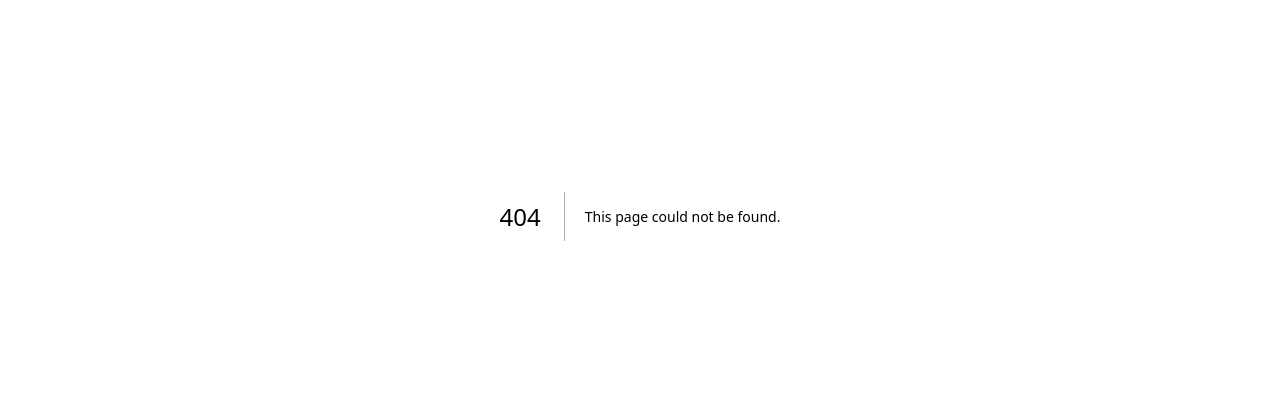
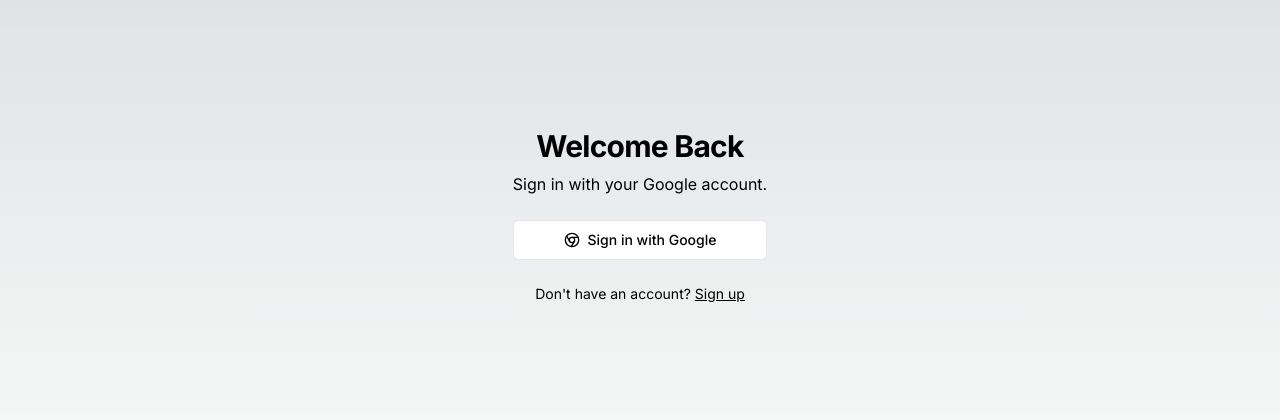
Before and after one commit to ArnabChatterjee20k/Thumbnail-Votes, a Next.js app in the folder ui/: page /signin in a window 1280 px wide. Before the commit this address had no page. Shown: the part 184-604 px from the top of the page. Built offline with nearby package versions, Linux system fonts and the light colour scheme.

Commit message:
feat -- added auth

```diff
--- /dev/null
+++ b/ui/src/app/api/auth/[...nextauth]/route.ts
@@ -0,0 +1,2 @@
+import { handlers } from "@/auth" // Referring to the auth.ts we just created
+export const { GET, POST } = handlers
--- a/ui/src/app/layout.tsx
+++ b/ui/src/app/layout.tsx
@@ -1,6 +1,8 @@
 import type { Metadata } from "next";
 import { Inter } from "next/font/google";
 import "./globals.css";
+import { SessionProvider } from "next-auth/react";
+import { auth } from "@/auth";
 
 const inter = Inter({ subsets: ["latin"] });
 
@@ -16,7 +18,7 @@
 }>) {
   return (
     <html lang="en">
-      <body className={inter.className}>{children}</body>
+      <body className={inter.className}><SessionProvider>{children}</SessionProvider></body>
     </html>
   );
 }
--- a/ui/src/app/page.tsx
+++ b/ui/src/app/page.tsx
@@ -1,113 +1,14 @@
+import { auth } from "@/auth";
+import { SignIn } from "@/components/ui/sign-in";
+
 import Image from "next/image";
 
-export default function Home() {
+export default async  function Home() {
+  const user = await auth()
+  console.log(user)
   return (
     <main className="flex min-h-screen flex-col items-center justify-between p-24">
-      <div className="z-10 w-full max-w-5xl items-center justify-between font-mono text-sm lg:flex">
-        <p className="fixed left-0 top-0 flex w-full justify-center border-b border-gray-300 bg-gradient-to-b from-zinc-200 pb-6 pt-8 backdrop-blur-2xl dark:border-neutral-800 dark:bg-zinc-800/30 dark:from-inherit lg:static lg:w-auto  lg:rounded-xl lg:border lg:bg-gray-200 lg:p-4 lg:dark:bg-zinc-800/30">
-          Get started by editing&nbsp;
-          <code className="font-mono font-bold">src/app/page.tsx</code>
-        </p>
-        <div className="fixed bottom-0 left-0 flex h-48 w-full items-end justify-center bg-gradient-to-t from-white via-white dark:from-black dark:via-black lg:static lg:size-auto lg:bg-none">
-          <a
-            className="pointer-events-none flex place-items-center gap-2 p-8 lg:pointer-events-auto lg:p-0"
-            href="https://vercel.com?utm_source=create-next-app&utm_medium=appdir-template&utm_campaign=create-next-app"
-            target="_blank"
-            rel="noopener noreferrer"
-          >
-            By{" "}
-            <Image
-              src="/vercel.svg"
-              alt="Vercel Logo"
-              className="dark:invert"
-              width={100}
-              height={24}
-              priority
-            />
-          </a>
-        </div>
-      </div>
-
-      <div className="relative z-[-1] flex place-items-center before:absolute before:h-[300px] before:w-full before:-translate-x-1/2 before:rounded-full before:bg-gradient-radial before:from-white before:to-transparent before:blur-2xl before:content-[''] after:absolute after:-z-20 after:h-[180px] after:w-full after:translate-x-1/3 after:bg-gradient-conic after:from-sky-200 after:via-blue-200 after:blur-2xl after:content-[''] before:dark:bg-gradient-to-br before:dark:from-transparent before:dark:to-blue-700 before:dark:opacity-10 after:dark:from-sky-900 after:dark:via-[#0141ff] after:dark:opacity-40 sm:before:w-[480px] sm:after:w-[240px] before:lg:h-[360px]">
-        <Image
-          className="relative dark:drop-shadow-[0_0_0.3rem_#ffffff70] dark:invert"
-          src="/next.svg"
-          alt="Next.js Logo"
-          width={180}
-          height={37}
-          priority
-        />
-      </div>
-
-      <div className="mb-32 grid text-center lg:mb-0 lg:w-full lg:max-w-5xl lg:grid-cols-4 lg:text-left">
-        <a
-          href="https://nextjs.org/docs?utm_source=create-next-app&utm_medium=appdir-template&utm_campaign=create-next-app"
-          className="group rounded-lg border border-transparent px-5 py-4 transition-colors hover:border-gray-300 hover:bg-gray-100 hover:dark:border-neutral-700 hover:dark:bg-neutral-800/30"
-          target="_blank"
-          rel="noopener noreferrer"
-        >
-          <h2 className="mb-3 text-2xl font-semibold">
-            Docs{" "}
-            <span className="inline-block transition-transform group-hover:translate-x-1 motion-reduce:transform-none">
-              -&gt;
-            </span>
-          </h2>
-          <p className="m-0 max-w-[30ch] text-sm opacity-50">
-            Find in-depth information about Next.js features and API.
-          </p>
-        </a>
-
-        <a
-          href="https://nextjs.org/learn?utm_source=create-next-app&utm_medium=appdir-template-tw&utm_campaign=create-next-app"
-          className="group rounded-lg border border-transparent px-5 py-4 transition-colors hover:border-gray-300 hover:bg-gray-100 hover:dark:border-neutral-700 hover:dark:bg-neutral-800/30"
-          target="_blank"
-          rel="noopener noreferrer"
-        >
-          <h2 className="mb-3 text-2xl font-semibold">
-            Learn{" "}
-            <span className="inline-block transition-transform group-hover:translate-x-1 motion-reduce:transform-none">
-              -&gt;
-            </span>
-          </h2>
-          <p className="m-0 max-w-[30ch] text-sm opacity-50">
-            Learn about Next.js in an interactive course with&nbsp;quizzes!
-          </p>
-        </a>
-
-        <a
-          href="https://vercel.com/templates?framework=next.js&utm_source=create-next-app&utm_medium=appdir-template&utm_campaign=create-next-app"
-          className="group rounded-lg border border-transparent px-5 py-4 transition-colors hover:border-gray-300 hover:bg-gray-100 hover:dark:border-neutral-700 hover:dark:bg-neutral-800/30"
-          target="_blank"
-          rel="noopener noreferrer"
-        >
-          <h2 className="mb-3 text-2xl font-semibold">
-            Templates{" "}
-            <span className="inline-block transition-transform group-hover:translate-x-1 motion-reduce:transform-none">
-              -&gt;
-            </span>
-          </h2>
-          <p className="m-0 max-w-[30ch] text-sm opacity-50">
-            Explore starter templates for Next.js.
-          </p>
-        </a>
-
-        <a
-          href="https://vercel.com/new?utm_source=create-next-app&utm_medium=appdir-template&utm_campaign=create-next-app"
-          className="group rounded-lg border border-transparent px-5 py-4 transition-colors hover:border-gray-300 hover:bg-gray-100 hover:dark:border-neutral-700 hover:dark:bg-neutral-800/30"
-          target="_blank"
-          rel="noopener noreferrer"
-        >
-          <h2 className="mb-3 text-2xl font-semibold">
-            Deploy{" "}
-            <span className="inline-block transition-transform group-hover:translate-x-1 motion-reduce:transform-none">
-              -&gt;
-            </span>
-          </h2>
-          <p className="m-0 max-w-[30ch] text-balance text-sm opacity-50">
-            Instantly deploy your Next.js site to a shareable URL with Vercel.
-          </p>
-        </a>
-      </div>
+      {user?.user?.email ? <div className="text-white">{user?.user?.email}</div>:<SignIn/> }
     </main>
   );
 }
--- /dev/null
+++ b/ui/src/app/signin/page.tsx
@@ -0,0 +1,8 @@
+import { auth } from "@/auth";
+import { GoogleSignin } from "@/components/google-signin";
+
+export default async function page() {
+  return (
+    <GoogleSignin/>
+  )
+}
--- /dev/null
+++ b/ui/src/auth.ts
@@ -0,0 +1,10 @@
+import NextAuth from "next-auth"
+import Google from "next-auth/providers/google"
+
+export const { handlers, signIn, signOut, auth } = NextAuth({
+  providers: [Google],
+  pages: {
+    signIn: '/signin',
+    newUser: '/vote',
+  }
+})
--- /dev/null
+++ b/ui/src/components/google-signin.tsx
@@ -0,0 +1,78 @@
+/**
+* This code was generated by v0 by Vercel.
+* @see https://v0.dev/t/3StJZPYyb8c
+* Documentation: https://v0.dev/docs#integrating-generated-code-into-your-nextjs-app
+*/
+
+/** Add fonts into your Next.js project:
+
+import { Archivo } from 'next/font/google'
+import { DM_Sans } from 'next/font/google'
+
+archivo({
+  subsets: ['latin'],
+  display: 'swap',
+})
+
+dm_sans({
+  subsets: ['latin'],
+  display: 'swap',
+})
+
+To read more about using these font, please visit the Next.js documentation:
+- App Directory: https://nextjs.org/docs/app/building-your-application/optimizing/fonts
+- Pages Directory: https://nextjs.org/docs/pages/building-your-application/optimizing/fonts
+**/
+import { Button } from "@/components/ui/button"
+import Link from "next/link"
+import { signIn} from "@/auth"
+
+export async function GoogleSignin() {
+  return (
+    <div className="flex min-h-[100dvh] flex-col items-center justify-center bg-background px-4 py-12 sm:px-6 lg:px-8">
+      <div className="mx-auto max-w-md space-y-6">
+        <div className="text-center">
+          <h1 className="text-3xl font-bold tracking-tight text-foreground">Welcome Back</h1>
+          <p className="mt-2 text-muted-foreground">Sign in with your Google account.</p>
+        </div>
+        <form className="space-y-4" action={async () => {
+        "use server"
+        await signIn("google")}}>
+          <Button variant="outline" className="w-full">
+            <ChromeIcon className="mr-2 h-4 w-4" />
+            Sign in with Google
+          </Button>
+        </form>
+        <div className="text-center text-sm text-muted-foreground">
+          Don't have an account?{" "}
+          <Link href="#" className="underline" prefetch={false}>
+            Sign up
+          </Link>
+        </div>
+      </div>
+    </div>
+  )
+}
+
+function ChromeIcon(props:any) {
+  return (
+    <svg
+      {...props}
+      xmlns="http://www.w3.org/2000/svg"
+      width="24"
+      height="24"
+      viewBox="0 0 24 24"
+      fill="none"
+      stroke="currentColor"
+      strokeWidth="2"
+      strokeLinecap="round"
+      strokeLinejoin="round"
+    >
+      <circle cx="12" cy="12" r="10" />
+      <circle cx="12" cy="12" r="4" />
+      <line x1="21.17" x2="12" y1="8" y2="8" />
+      <line x1="3.95" x2="8.54" y1="6.06" y2="14" />
+      <line x1="10.88" x2="15.46" y1="21.94" y2="14" />
+    </svg>
+  )
+}
```
Also changed, not shown: ui/package.json (+11 -1 lines), ui/src/middleware.ts (added, +14 -0 lines), ui/components.json, 1 other file (tests, documents, lock files or other folders).
